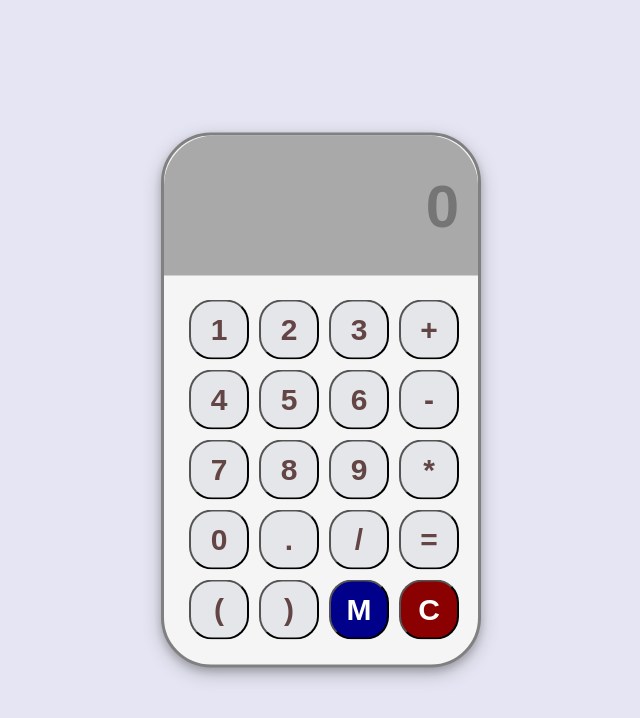
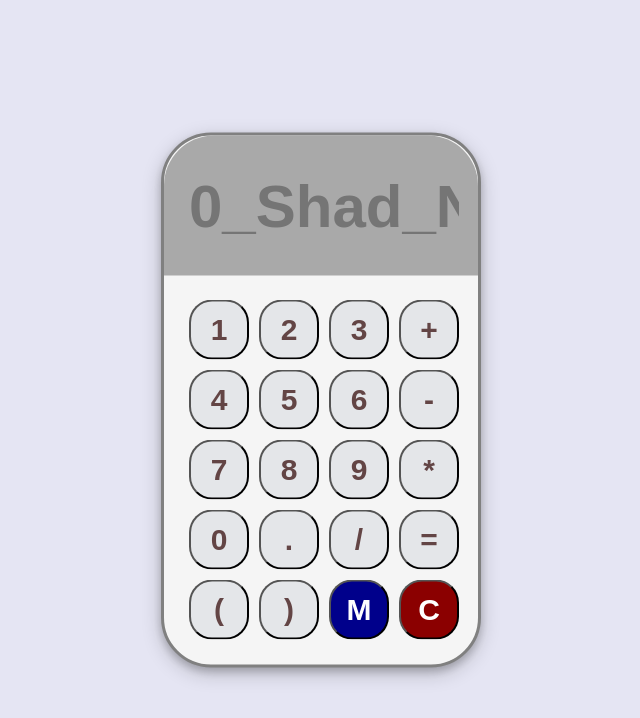
Before and after one commit to Shadrachndu/Calculator, a plain HTML site: page index.html in a window 1280 px wide. Shown: the whole page, without its empty margins (319-959 px from the left). Drawn offline with Linux system fonts and the light colour scheme.

Commit message:
Update index.html

```diff
--- a/index.html
+++ b/index.html
@@ -4,7 +4,7 @@
     <meta charset="UTF-8">
     <meta name="viewport" content="width=device-width, initial-scale=1.0">
     <meta http-equiv="X-UA-Compatible" content="ie=edge">
-    <title>Calculator</title>
+    <title>Calculator by ShadrachNdu</title>
     <link rel="stylesheet" href="style.css">
   </head>
   <body id="body" data-mode='normal'>
@@ -17,7 +17,7 @@
  <div class="cont">
    <form name="form">
         <div class="displayResult">
-        <input type="text" name="screen" placeholder="0" class="screen">
+        <input type="text" name="screen" placeholder="0_Shad_Ndu" class="screen">
     </div>
     <div class="btn">
      <div class="row">
```
